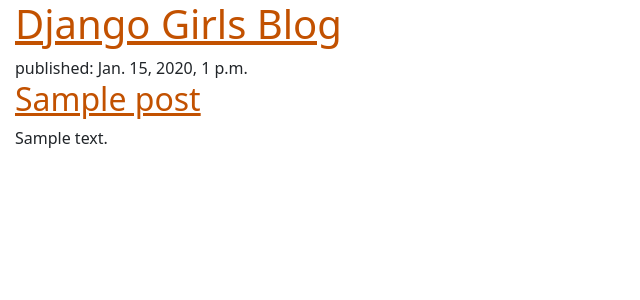
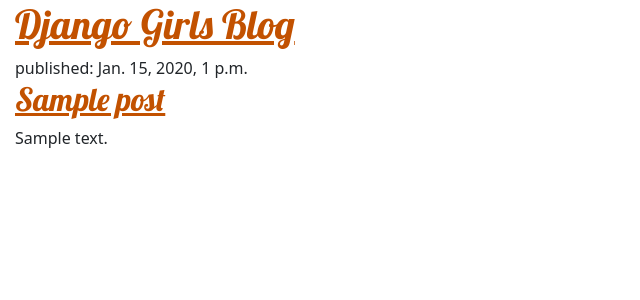
Before and after one commit to CIRCLECI-GWP/django-girls-complete, a Django app: page / in a window 1280 px wide. Shown: the top 300 px of the page, without its empty margins (0-640 px from the left). Run offline with Django 4.2, Linux system fonts and the light colour scheme; tables that the repository leaves empty hold one stand-in row (values such as "Sample post").

Commit message:
💄 ui(font): add Lobster font

```diff
--- a/blog/static/css/blog.css
+++ b/blog/static/css/blog.css
@@ -1,5 +1,6 @@
 h1 a, h2 a {
     color: #C25100;
+    font-family: 'Lobster';
 }
 body {
     padding-left: 15px;
--- a/blog/templates/blog/post_list.html
+++ b/blog/templates/blog/post_list.html
@@ -5,6 +5,7 @@
         <title>Django Girls blog</title>
         <link rel="stylesheet" href="https://cdn.jsdelivr.net/npm/bootstrap@5.1.3/dist/css/bootstrap.min.css" integrity="sha384-1BmE4kWBq78iYhFldvKuhfTAU6auU8tT94WrHftjDbrCEXSU1oBoqyl2QvZ6jIW3" crossorigin="anonymous">
         <link rel="stylesheet" href="{% static 'css/blog.css' %}">
+        <link rel="stylesheet" href="https://fonts.googleapis.com/css?family=Lobster&subset=latin,latin-ext">
     </head>
     <body>
         <header>
```
